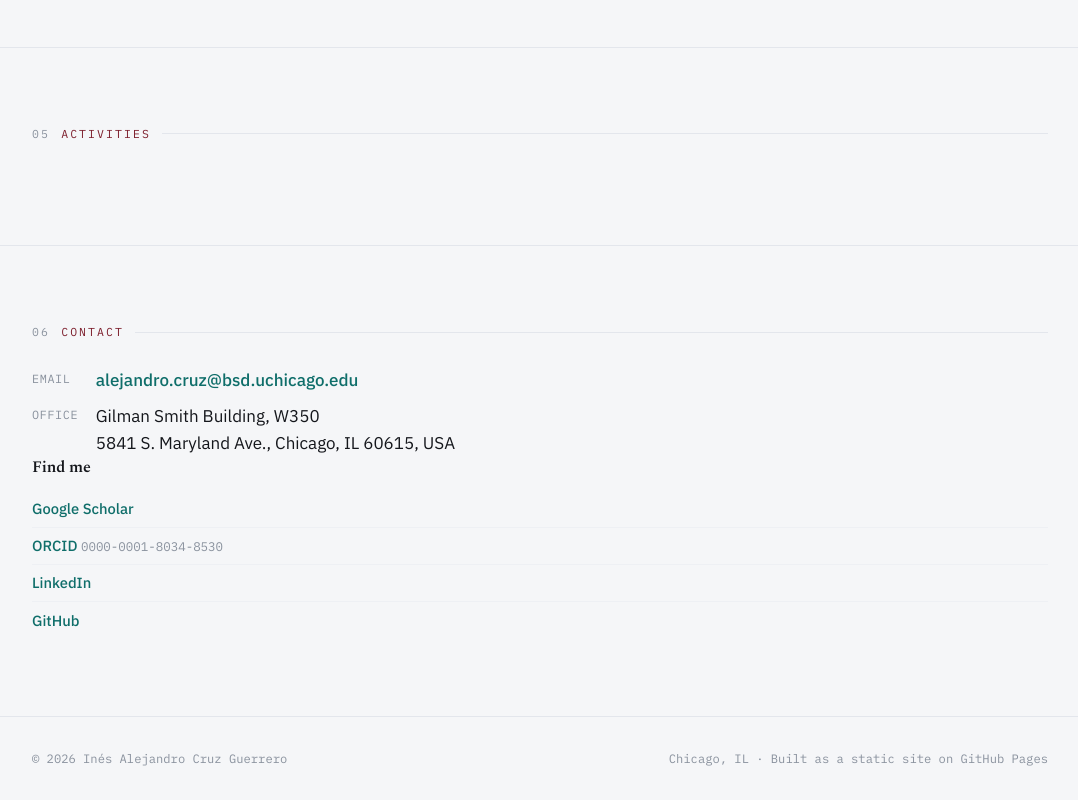
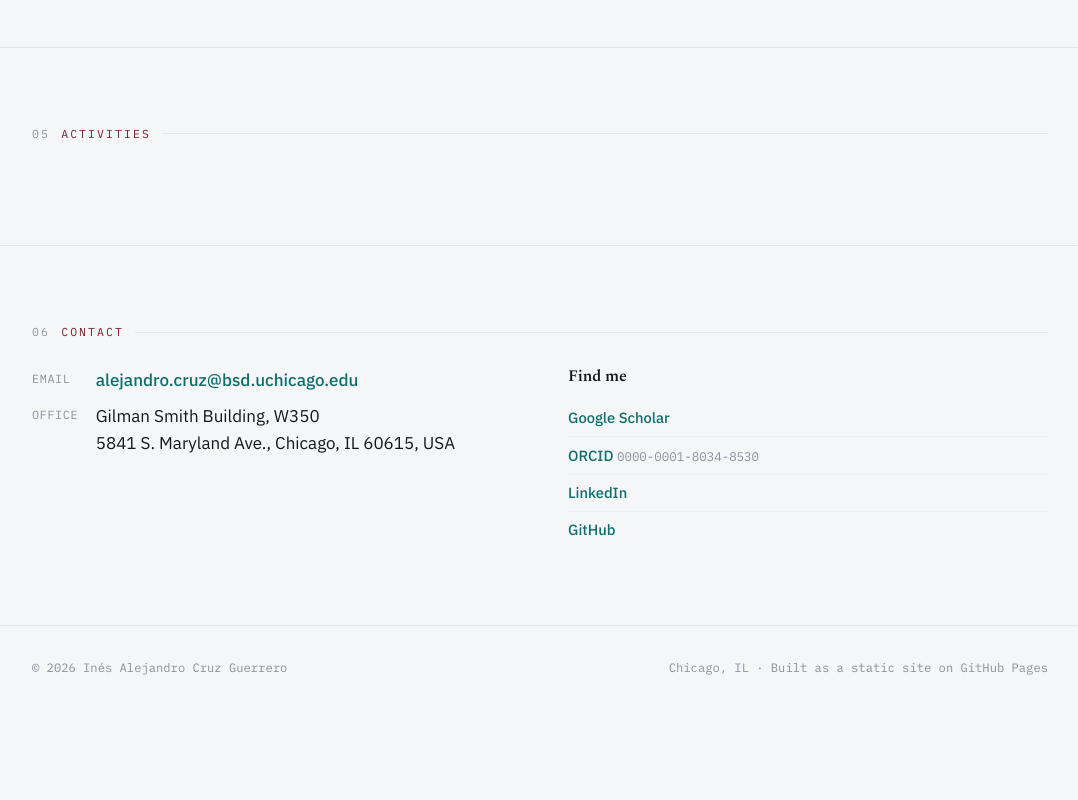
Before and after one commit to Alejandro-uchicago/Website, a plain HTML site: page index.html in a window 1280 px wide. Shown: the part 8284-9084 px from the top of the page, without its empty margins (100-1178 px from the left). After the commit the page ends 8994 px from the top, so only its background shows below. Drawn offline with nearby package versions, Linux system fonts and the light colour scheme.

Commit message:
update 5

```diff
--- a/assets/css/style.css
+++ b/assets/css/style.css
@@ -254,6 +254,8 @@ section + section { border-top: 1px solid var(--line); }
 }
 
 /* =========================== CONTACT ==================================== */
+.contact__grid { display: grid; grid-template-columns: 1fr 1fr; gap: clamp(2rem, 5vw, 3.5rem); }
+@media (max-width: 760px) { .contact__grid { grid-template-columns: 1fr; } }
 .find-me { list-style: none; margin: 0; padding: 0; }
 .find-me li { padding: 0.4rem 0; border-top: 1px solid var(--line-soft); font-size: 0.92rem; }
 .find-me li:first-child { border-top: 0; }
```
